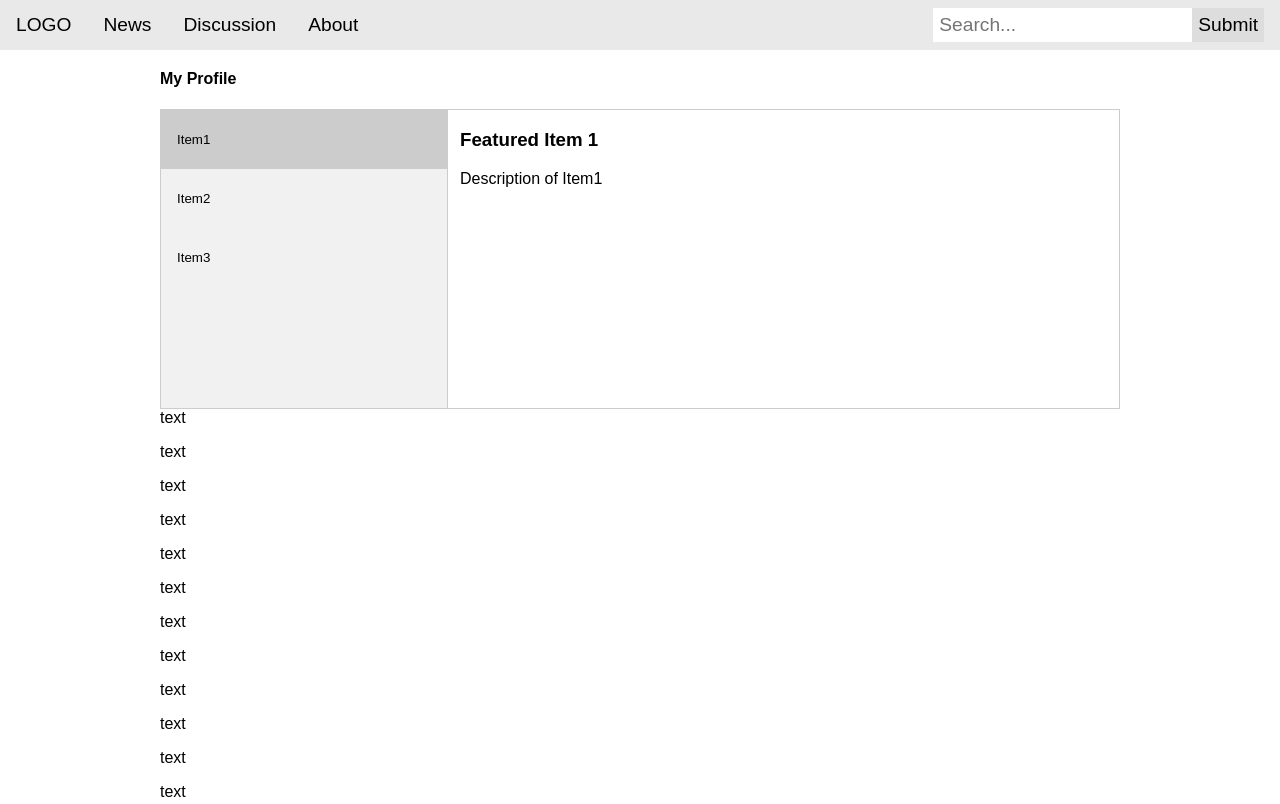
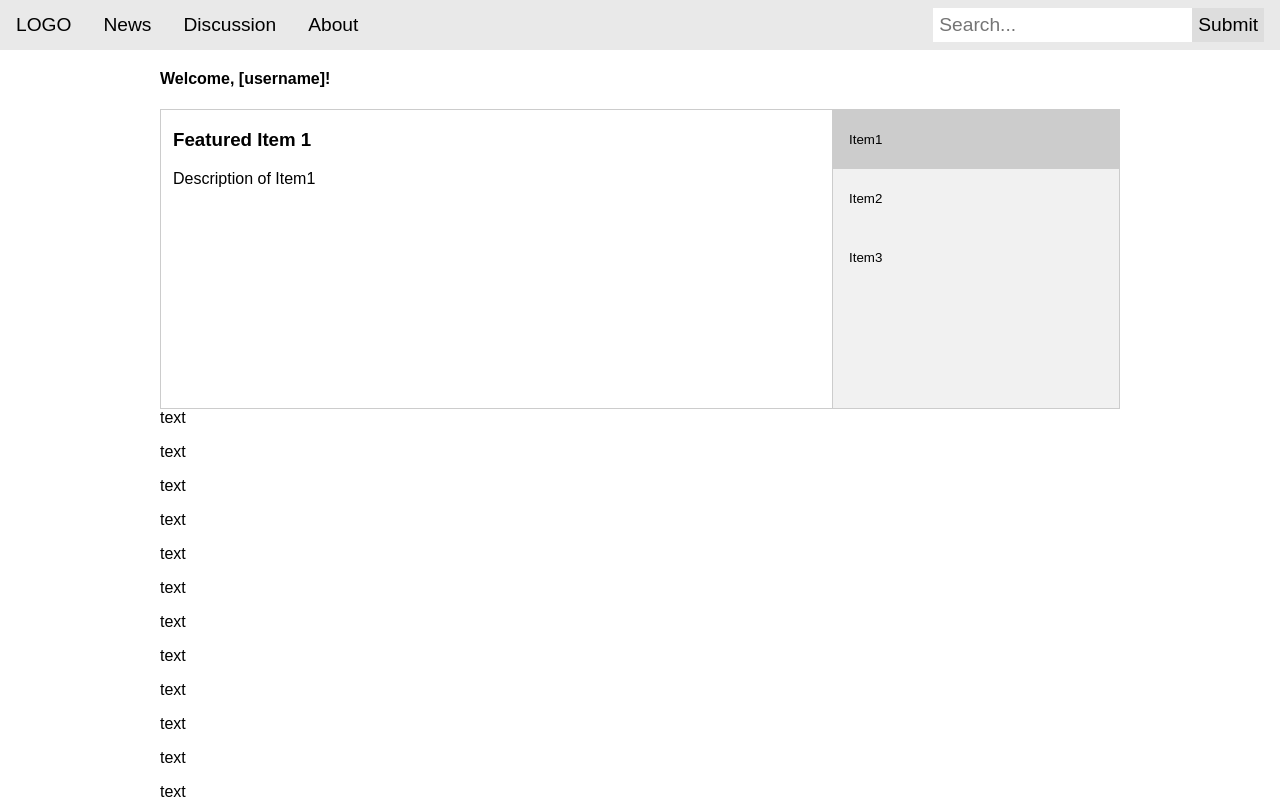
Before and after one commit to BenFossett/Web-Technologies, a plain HTML site: page site/public/index.html in a window 1280 px wide. Shown: the top 804 px of the page. Drawn offline with Linux system fonts and the light colour scheme.

Commit message:
Minor updates to style

```diff
--- a/site/public/index.html
+++ b/site/public/index.html
@@ -24,14 +24,9 @@
     </header>
     <div class="main">
       <div class="profile-bar">
-        <h4>My Profile</h4>
+        <h4>Welcome, [username]!</h4>
       </div>
       <div class="tab-container">
-        <div class="tab">
-            <button class="tablinks" id="Tab1">Item1</button>
-            <button class="tablinks" id="Tab2">Item2</button>
-            <button class="tablinks" id="Tab3">Item3</button>
-        </div>
         <div id="Item1" class="tabcontent">
           <h3>Featured Item 1</h3>
           <p>Description of Item1</p>
@@ -43,6 +38,11 @@
         <div id="Item3" class="tabcontent">
           <h3>Featured Item 3</h3>
           <p>Description of Item3</p>
+        </div>
+        <div class="tab">
+            <button class="tablinks" id="Tab1">Item1</button>
+            <button class="tablinks" id="Tab2">Item2</button>
+            <button class="tablinks" id="Tab3">Item3</button>
         </div>
      </div>
      <p>text</p>
--- a/site/public/style.css
+++ b/site/public/style.css
@@ -113,6 +113,6 @@ header {
     padding: 0px 12px;
     border: 1px solid #ccc;
     width: 70%;
-    border-left: none;
+    border-right: none;
     height: 300px;
 }
```
